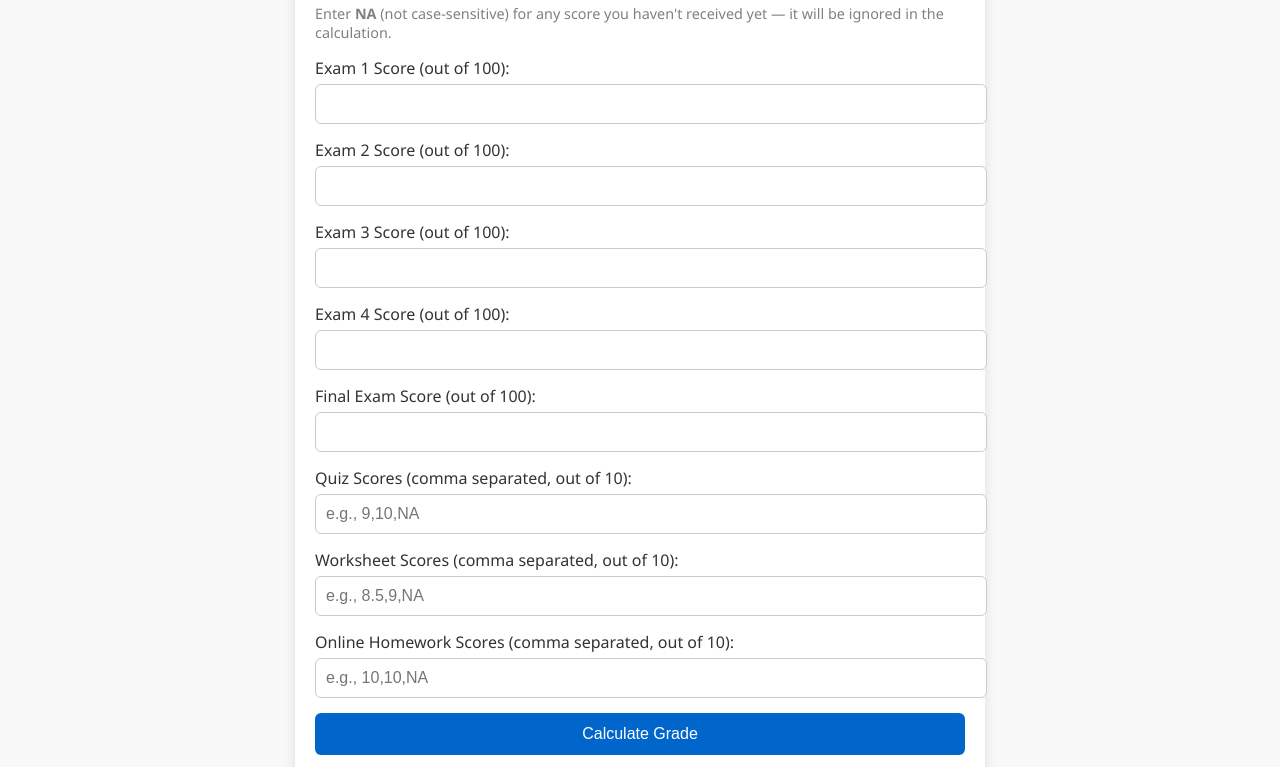
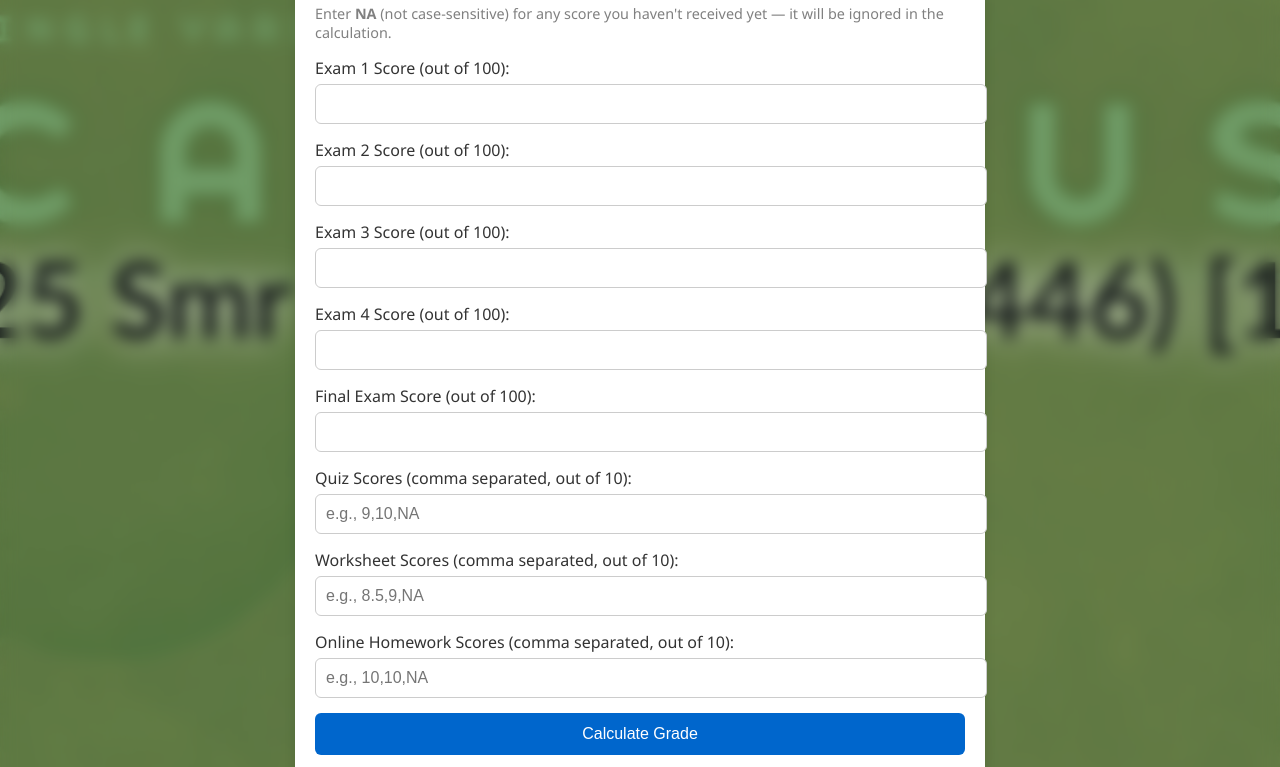
Before and after one commit to mussiebeyene/RODAS, a plain HTML site: page index.html in a window 1280 px wide. Shown: the part 130-897 px from the top of the page. Drawn offline with Linux system fonts and the light colour scheme.

Commit message:
Update style.css

```diff
--- a/style.css
+++ b/style.css
@@ -1,3 +1,13 @@
+body {
+  font-family: Arial, sans-serif;
+  background-image: url('IMG_5612.jpg');
+  background-size: cover;
+  background-repeat: no-repeat;
+  background-position: center;
+  backdrop-filter: blur(8px);
+  color: #fff;
+  padding: 20px;
+}
 
 body {
   font-family: 'Segoe UI', sans-serif;
```
